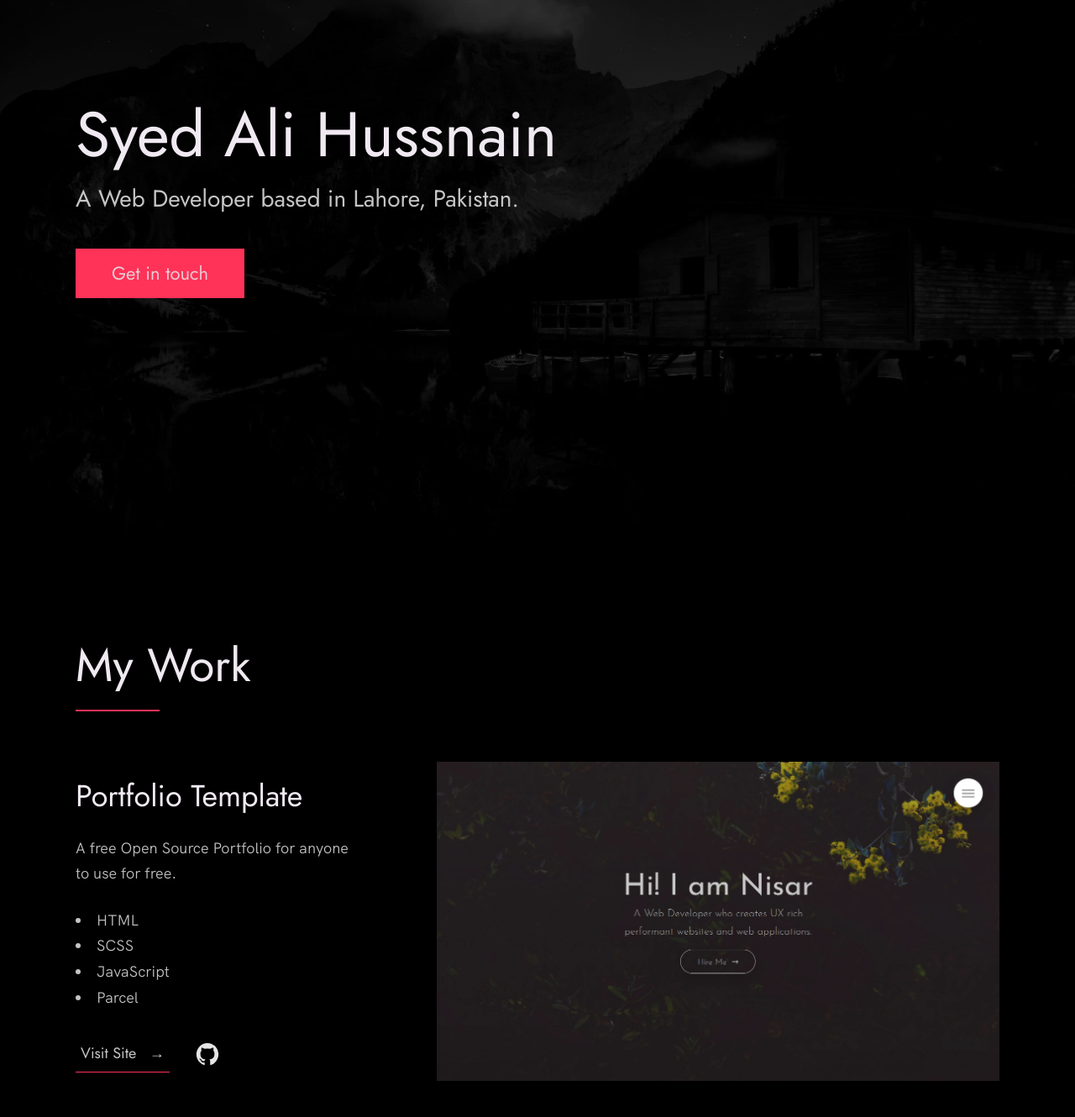
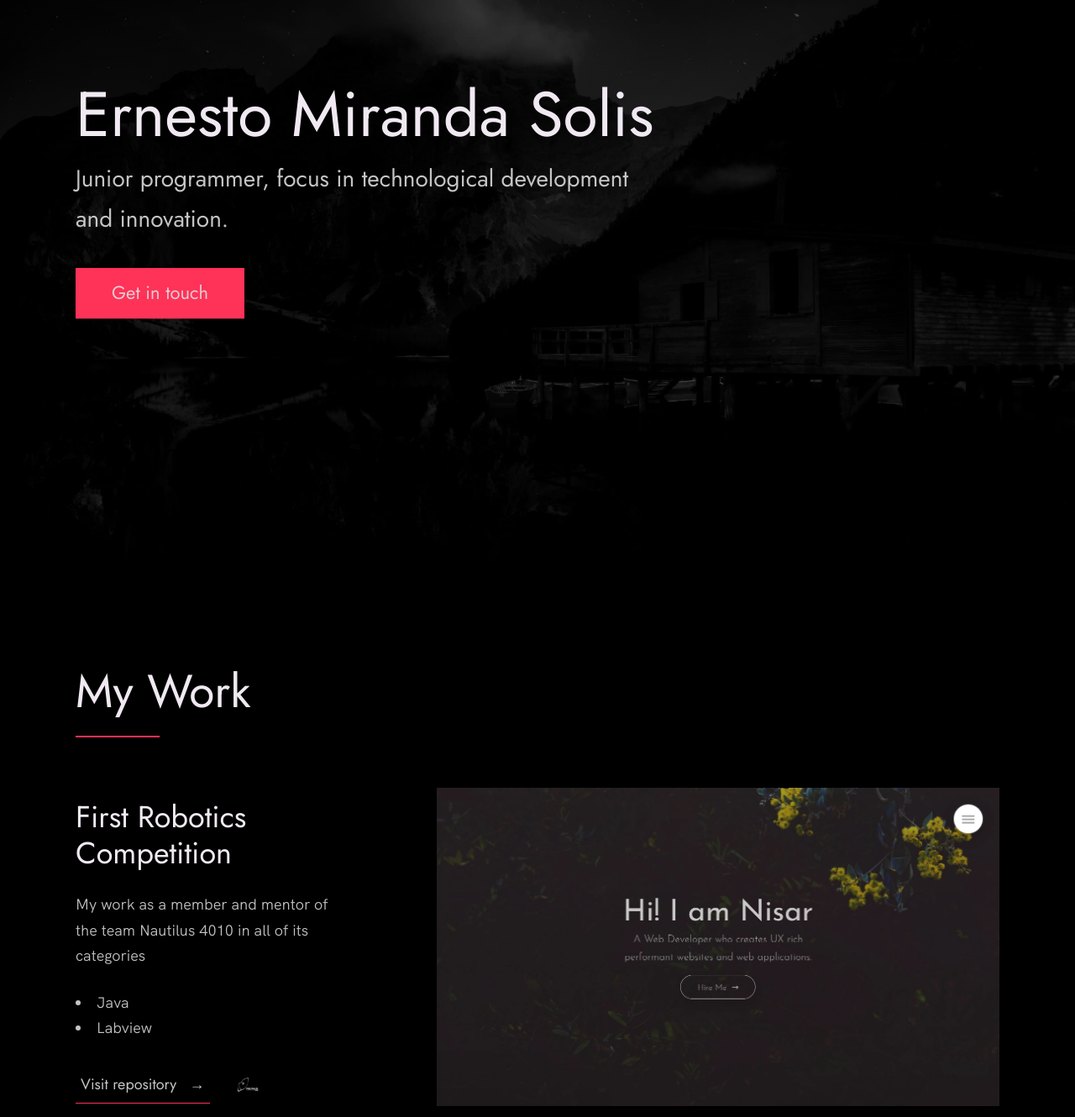
Before and after one commit to ErnoMitrovic/PortfolioErnesto, a plain HTML site: page index.html in a window 1280 px wide. Shown: the part 161-1491 px from the top of the page at 84% size. Drawn offline with Linux system fonts and the light colour scheme.

Commit message:
Primeros cambios

```diff
--- a/index.html
+++ b/index.html
@@ -24,11 +24,12 @@
 
   <!-- Put your site title here -->
   <title>
-    Syed Ali Hussnain | A Web Developer based in Lahore, Pakistan.
+    Ernesto Miranda Solis
   </title>
 
-  <meta name="description" content="Add small description of yourslef.">
+  <meta name="description" content="Student of Tecnologico de Monterrez.">
   <!-- Add some coding keywords below, Ex: (React, CSS etc) -->
+  Java, C++, PHP, HTML, CSS, Python, Labview
   <meta name="keywords" content="Put your name, skills and some coding keywords" />
   <link rel="stylesheet" href="index.css" />
 </head>
@@ -56,10 +57,10 @@
       <div class="header__text">
         <h1 class="heading-primary">
           <!-- Replace the following name with your name -->
-          <span>Syed Ali Hussnain</span>
+          <span>Ernesto Miranda Solis</span>
         </h1>
         <!-- Put a small paragraph about yourself -->
-        <p>A Web Developer based in Lahore, Pakistan.</p>
+        <p>Junior programmer, focus in technological development and innovation.</p>
         <a href="#contact" class="btn btn--pink">Get in touch</a>
       </div>
     </div>
@@ -78,23 +79,21 @@
 
           <div class="work__box">
             <div class="work__text">
-              <h3>Portfolio Template</h3>
+              <h3>First Robotics Competition</h3>
               <p>
-                A free Open Source Portfolio for anyone to use for free.
+                My work as a member and mentor of the team Nautilus 4010 in all of its categories
               </p>
               <ul class="work__list">
-                <li>HTML</li>
-                <li>SCSS</li>
-                <li>JavaScript</li>
-                <li>Parcel</li>
+                <li>Java</li>
+                <li>Labview</li>
               </ul>
 
               <div class="work__links">
-                <a href="https://nisar.surge.sh" target="_blank" class="link__text">
-                  Visit Site <span>&rarr;</span>
+                <a href="https://github.com/Nautilus-4010" target="_blank" class="link__text">
+                  Visit repository <span>&rarr;</span>
                 </a>
                 <a href="https://github.com/nisarhassan12/portfolio" title="View Source Code" target="_blank">
-                  <img src="./images/github.svg" class="work__code" alt="GitHub">
+                  <img src="./images/LogoNautilusFondoNegro.png" class="work__code" alt="GitHub">
                 </a>
               </div>
             </div>
```
Also changed, not shown: images/LogoNautilusFondoNegro.png (added), 3 other files.
